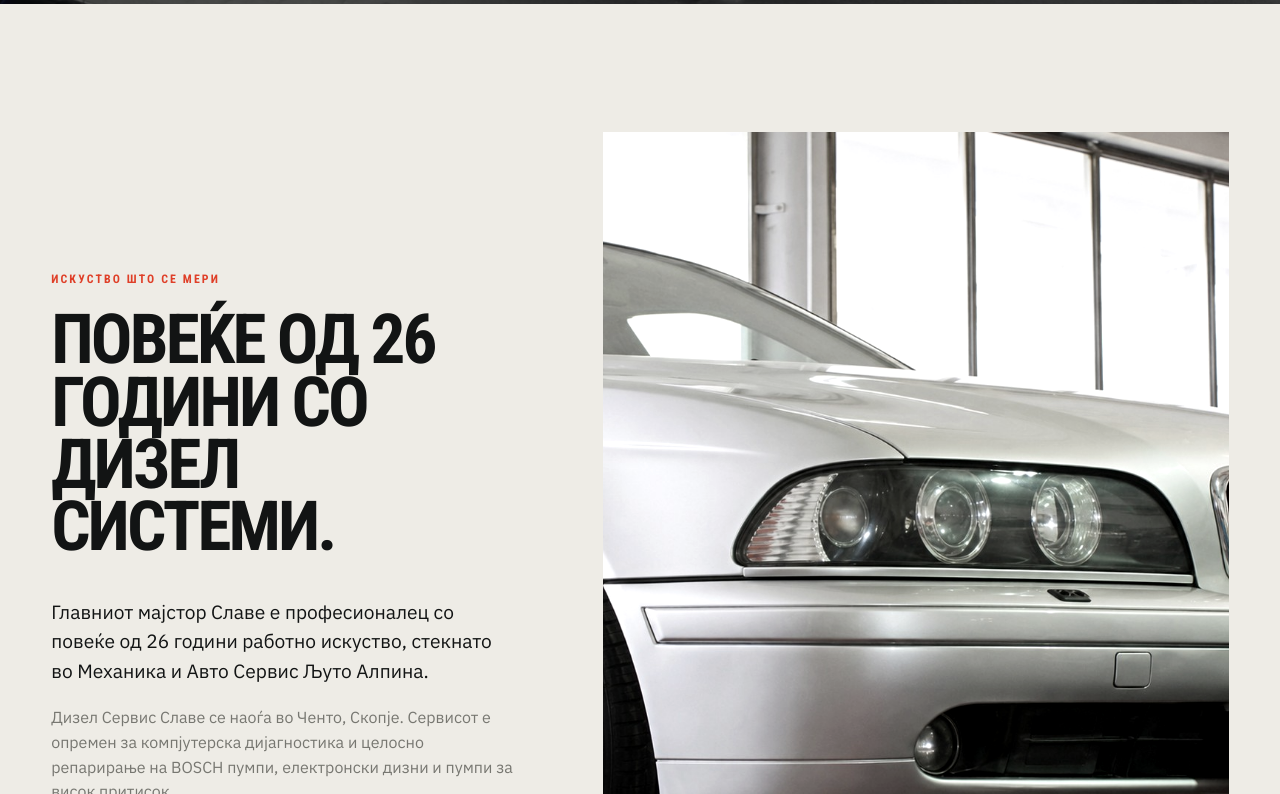
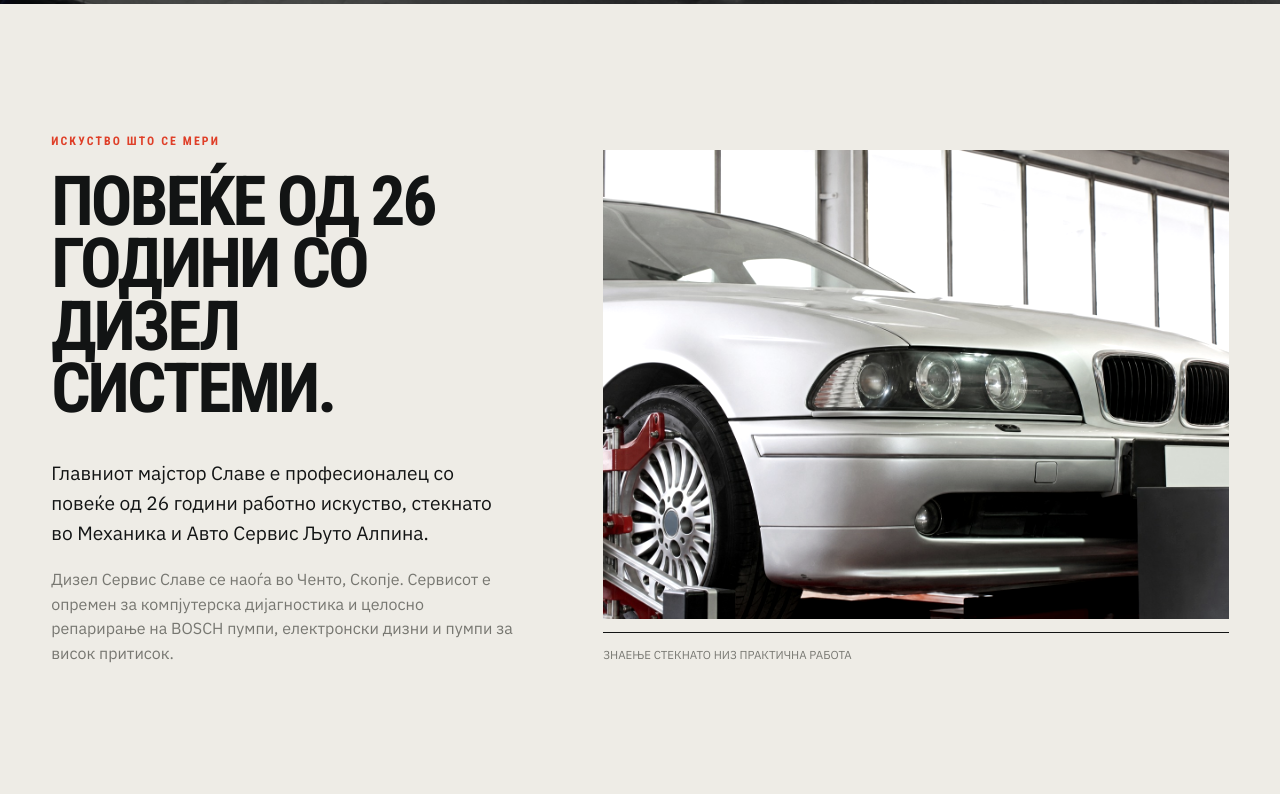
Before and after one commit to ardijancuri/slave-service-web, a Next.js app: page /about in a window 1280 px wide. Shown: the part 606-1400 px from the top of the page. Built offline with nearby package versions, Linux system fonts and the light colour scheme.

Commit message:
Adjust story image aspect ratio for wider crop

```diff
--- a/styles.css
+++ b/styles.css
@@ -271,7 +271,7 @@ blockquote { margin: 3rem 0 0; padding: 1.5rem 0 0 2rem; border-top: 1px solid v
 .large-copy { margin: 2.4rem 0 1.2rem; font-size: 1.2rem; }
 .story-copy > p:last-child { color: var(--muted); }
 .story-image { margin: 0; }
-.story-image img { width: 100%; aspect-ratio: 4/5; object-fit: cover; filter: saturate(.7) contrast(1.08); }
+.story-image img { width: 100%; aspect-ratio: 4 / 3; object-fit: cover; filter: saturate(.7) contrast(1.08); }
 .story-image figcaption { padding-top: .8rem; border-top: 1px solid var(--ink); margin-top: .8rem; color: var(--muted); font-size: .72rem; text-transform: uppercase; }
 .mission-section { display: grid; grid-template-columns: .35fr 1.65fr; gap: 4rem; padding: clamp(6rem, 10vw, 10rem) var(--gutter); }
 .mission-label > span { color: var(--red); font-family: var(--display); }
```
